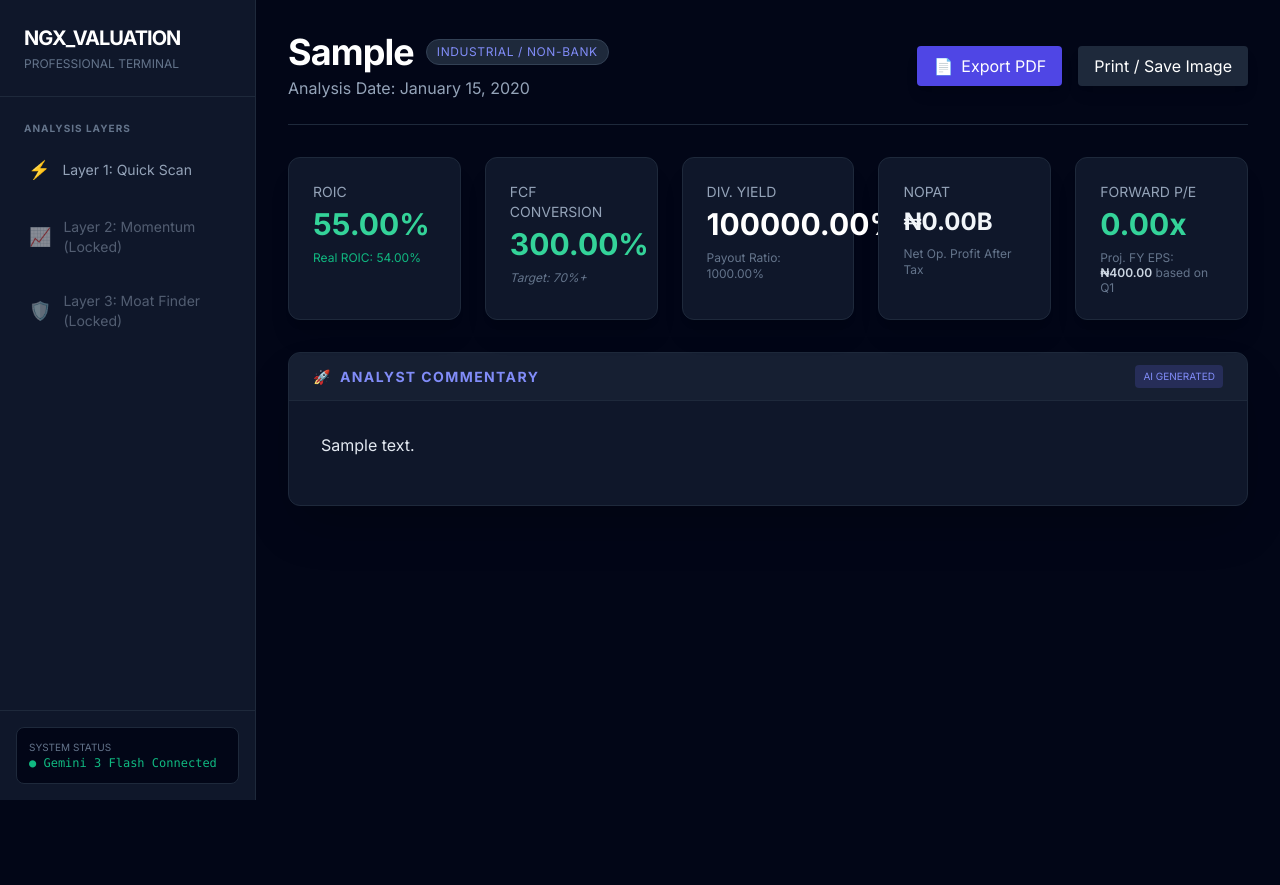
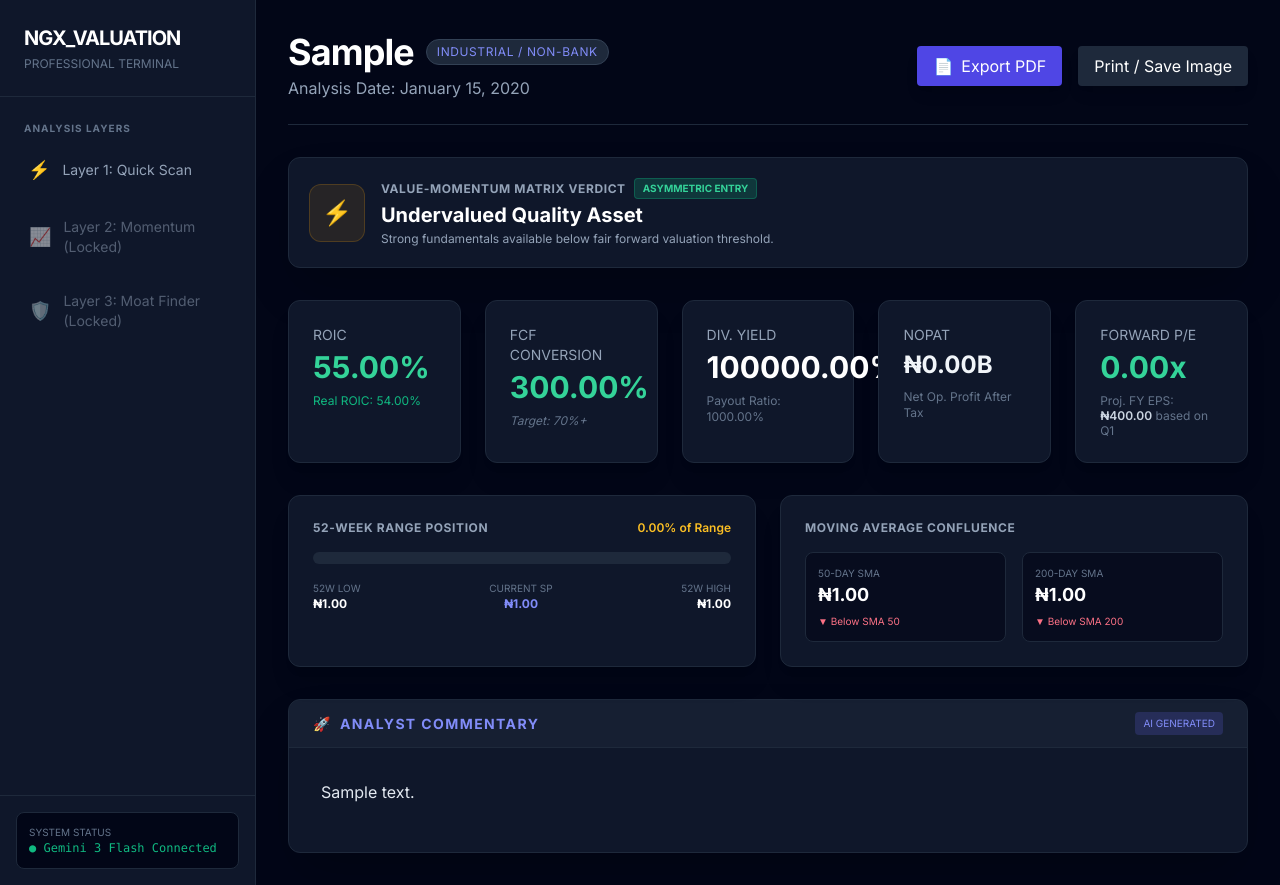
Before and after one commit to iygeal/ngx-fa-workbench, a Django app: page /results/1/ in a window 1280 px wide. Before the commit the page ends 800 px from the top, so only its background shows below. Run offline with Django 3.2, Linux system fonts and the light colour scheme; tables that the repository leaves empty hold one stand-in row (values such as "Sample post"); some libraries are stand-ins or nearby versions.

Commit message:
UPDATED RESULTS TEMPLATE

```diff
--- a/ngx_valuation/templates/ngx_valuation/results.html
+++ b/ngx_valuation/templates/ngx_valuation/results.html
@@ -27,7 +27,34 @@
         </div>
     </div>
 
-    <!-- Dynamic 5-Card Metric Dashboard -->
+    <!-- LAYER 2: Value-Momentum Matrix Executive Banner -->
+    {% if results.momentum.has_52w_data or results.momentum.has_sma_data %}
+    <div class="mb-8 p-5 bg-slate-900 rounded-xl border border-slate-800 flex flex-col md:flex-row items-start md:items-center justify-between gap-4 shadow-2xl">
+        <div class="flex items-center gap-4">
+            <div class="p-3 bg-amber-500/10 rounded-xl border border-amber-500/20 text-amber-400 text-2xl">
+                ⚡
+            </div>
+            <div>
+                <div class="flex items-center gap-2">
+                    <span class="text-xs font-bold uppercase tracking-wider text-slate-400">Value-Momentum Matrix Verdict</span>
+                    {% if results.momentum.matrix_badge == 'emerald' %}
+                        <span class="text-[10px] bg-emerald-500/20 text-emerald-400 font-bold px-2 py-0.5 rounded border border-emerald-500/30">ASYMMETRIC ENTRY</span>
+                    {% elif results.momentum.matrix_badge == 'indigo' %}
+                        <span class="text-[10px] bg-indigo-500/20 text-indigo-400 font-bold px-2 py-0.5 rounded border border-indigo-500/30">BULLISH TREND</span>
+                    {% elif results.momentum.matrix_badge == 'rose' %}
+                        <span class="text-[10px] bg-rose-500/20 text-rose-400 font-bold px-2 py-0.5 rounded border border-rose-500/30">HIGH RISK</span>
+                    {% else %}
+                        <span class="text-[10px] bg-slate-800 text-slate-400 font-bold px-2 py-0.5 rounded border border-slate-700">NEUTRAL</span>
+                    {% endif %}
+                </div>
+                <h2 class="text-xl font-bold text-white mt-0.5">{{ results.momentum.matrix_status }}</h2>
+                <p class="text-xs text-slate-400 mt-0.5">{{ results.momentum.matrix_desc }}</p>
+            </div>
+        </div>
+    </div>
+    {% endif %}
+
+    <!-- Dynamic 5-Card Metric Dashboard (Layer 1 & Forward Projector) -->
     <div class="grid grid-cols-1 md:grid-cols-2 lg:grid-cols-5 gap-6 mb-8">
 
         <!-- CARD 1: Operational Efficiency (ROE for Banks, ROIC for Industrial) -->
@@ -102,6 +129,63 @@
         </div>
     </div>
 
+    <!-- LAYER 2: Technical Momentum & Price Action Cards -->
+    {% if results.momentum.has_52w_data or results.momentum.has_sma_data %}
+    <div class="grid grid-cols-1 md:grid-cols-2 gap-6 mb-8">
+
+        <!-- 52-Week Range Positioning Card -->
+        <div class="bg-slate-900 p-6 rounded-xl border border-slate-800 shadow-xl">
+            <div class="flex justify-between items-center mb-4">
+                <p class="text-slate-400 text-xs font-bold uppercase tracking-wider">52-Week Range Position</p>
+                <span class="text-xs text-amber-400 font-semibold">{{ results.momentum.range_pos_pct }}% of Range</span>
+            </div>
+
+            <!-- Positioning Visual Bar -->
+            <div class="w-full bg-slate-800 h-3 rounded-full overflow-hidden relative mb-4">
+                <div class="bg-gradient-to-r from-emerald-500 via-amber-400 to-indigo-500 h-full rounded-full" style="width: {{ results.momentum.range_pos_pct }}%;"></div>
+            </div>
+
+            <div class="flex justify-between text-xs text-slate-400">
+                <div>
+                    <span class="block text-[10px] uppercase text-slate-500">52W Low</span>
+                    <span class="font-bold text-white">₦{{ results.momentum.lo_52 }}</span>
+                </div>
+                <div class="text-center">
+                    <span class="block text-[10px] uppercase text-slate-500">Current SP</span>
+                    <span class="font-bold text-indigo-400">₦{{ results.raw.current_sp }}</span>
+                </div>
+                <div class="text-right">
+                    <span class="block text-[10px] uppercase text-slate-500">52W High</span>
+                    <span class="font-bold text-white">₦{{ results.momentum.hi_52 }}</span>
+                </div>
+            </div>
+        </div>
+
+        <!-- Moving Average Confluence Card -->
+        <div class="bg-slate-900 p-6 rounded-xl border border-slate-800 shadow-xl">
+            <p class="text-slate-400 text-xs font-bold uppercase tracking-wider mb-4">Moving Average Confluence</p>
+
+            <div class="grid grid-cols-2 gap-4 text-xs">
+                <div class="p-3 bg-slate-950/60 rounded-lg border border-slate-800">
+                    <span class="block text-[10px] uppercase text-slate-500">50-Day SMA</span>
+                    <span class="font-bold text-lg text-white">₦{{ results.momentum.sma_50 }}</span>
+                    <span class="block text-[10px] mt-1 {% if results.momentum.above_sma_50 %}text-emerald-400{% else %}text-rose-400{% endif %} font-medium">
+                        {% if results.momentum.above_sma_50 %}▲ Above SMA 50{% else %}▼ Below SMA 50{% endif %}
+                    </span>
+                </div>
+                <div class="p-3 bg-slate-950/60 rounded-lg border border-slate-800">
+                    <span class="block text-[10px] uppercase text-slate-500">200-Day SMA</span>
+                    <span class="font-bold text-lg text-white">₦{{ results.momentum.sma_200 }}</span>
+                    <span class="block text-[10px] mt-1 {% if results.momentum.above_sma_200 %}text-emerald-400{% else %}text-rose-400{% endif %} font-medium">
+                        {% if results.momentum.above_sma_200 %}▲ Above SMA 200{% else %}▼ Below SMA 200{% endif %}
+                    </span>
+                </div>
+            </div>
+        </div>
+
+    </div>
+    {% endif %}
+
     <!-- AI Analyst Commentary Panel -->
     <div class="bg-slate-900 rounded-xl border border-slate-800 shadow-2xl overflow-hidden">
         <div class="bg-slate-800/50 px-6 py-3 border-b border-slate-800 flex justify-between items-center">
```
